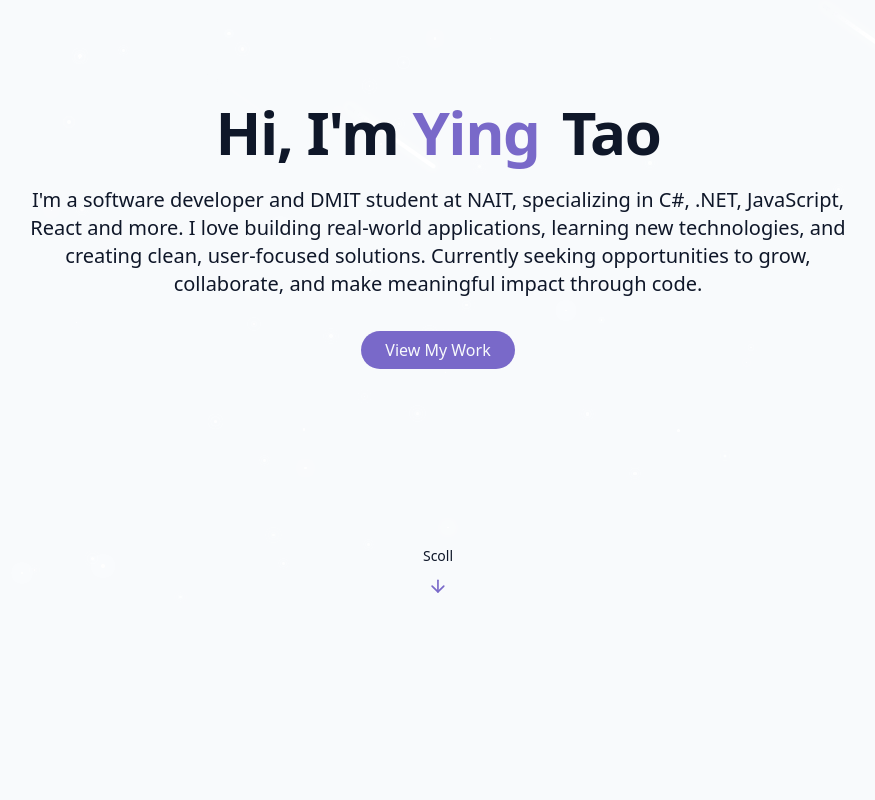
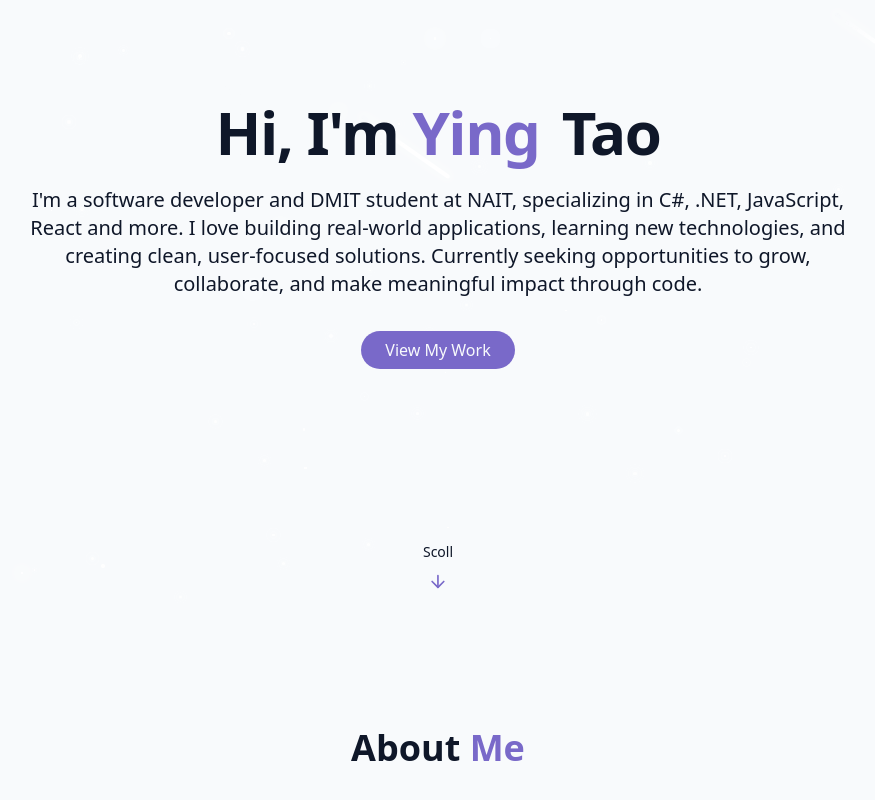
Before and after one commit to LUCKYINGGG/PersonalPortfolioWeb, a React (Vite) app: page / in a window 1280 px wide. Shown: the part 192-992 px from the top of the page, without its empty margins (202-1077 px from the left). Before the commit the page ends 824 px from the top, so only its background shows below. Built offline with nearby package versions, Linux system fonts and the light colour scheme.

Commit message:
Start about me section

```diff
--- /dev/null
+++ b/src/components/AboutSection.jsx
@@ -0,0 +1,17 @@
+
+export const AboutSection = () =>
+{
+
+
+    return <section id="#about" className="py-24 px-4 relative">
+        <div className="container mx-auto max-w-5xl">
+            <h2 className="text-3xl md:text-4xl font-bold mb-12 text-center">
+                About <span className="text-primary">Me</span>
+            </h2>
+
+        </div>
+
+    </section>
+
+
+}
--- a/src/pages/Home.jsx
+++ b/src/pages/Home.jsx
@@ -2,6 +2,7 @@ import { ThemeToggle } from "../components/ThemeToggle";
 import { StarBackground } from "../components/StarBackground";
 import { Navbar } from "../components/Navbar";
 import { HeroSection } from "../components/heroSection";
+import { AboutSection } from "../components/AboutSection";
 export const Home = () =>
 {
   return (
@@ -16,6 +17,7 @@ export const Home = () =>
       {/* Main Content */ }
       <main>
         <HeroSection />
+        <AboutSection />
       </main>
       {/* Footer */ }
     </div>
```
